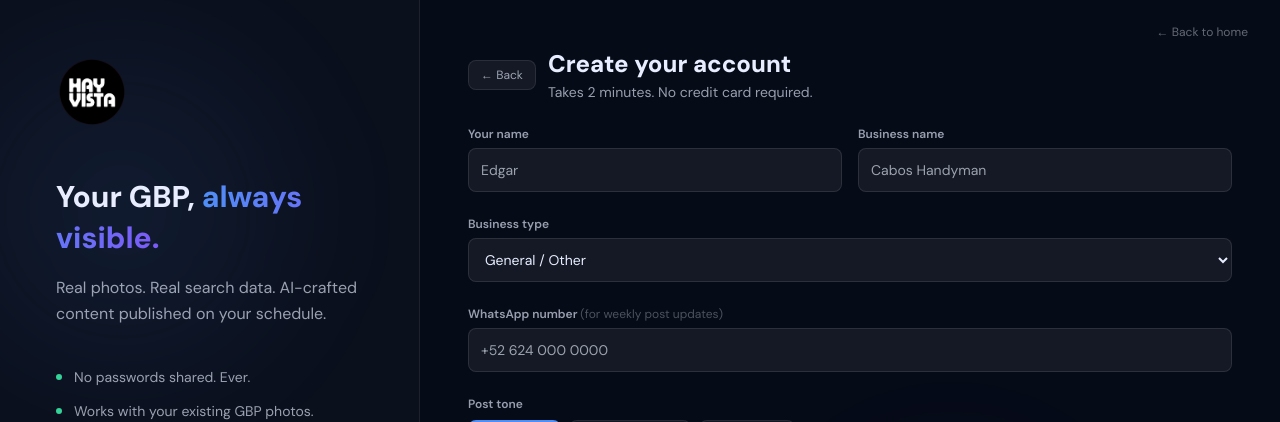
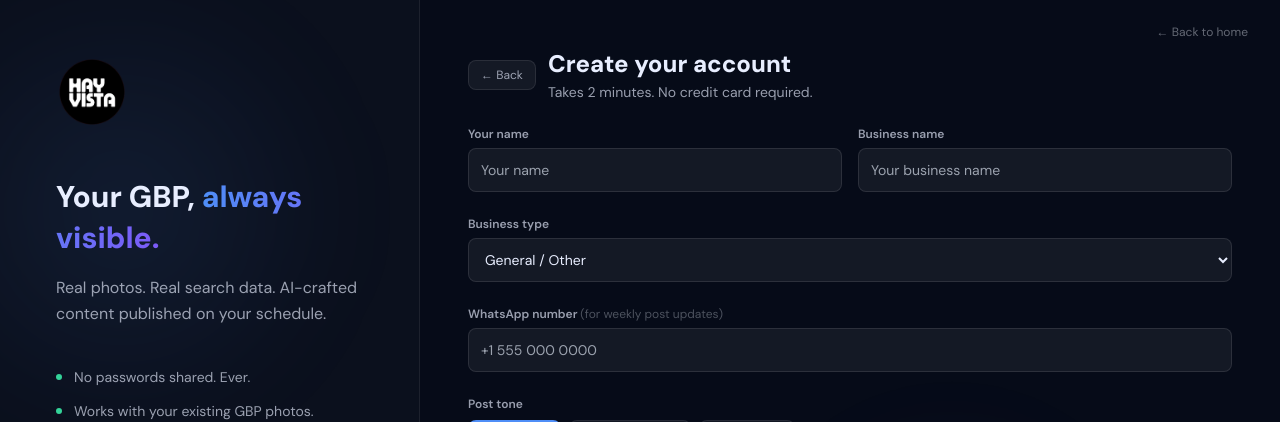
Before and after one commit to edgpac/ranky, a React (Vite) app: page /signup in a window 1280 px wide. Both pictures are taken after a click on the button 1044 px from the left and 257 px from the top of the page. Shown: the top 422 px of the page. Built offline with nearby package versions, Linux system fonts and the light colour scheme.

Commit message:
fix: replace personal placeholder text with generic examples

```diff
--- a/src/components/tabs/EditProfileTab.tsx
+++ b/src/components/tabs/EditProfileTab.tsx
@@ -256,7 +256,7 @@ export default function EditProfileTab({ client, onClientUpdated }: Props) {
                 style={inputStyle}
                 value={whatsapp}
                 onChange={(e) => setWhatsapp(e.target.value)}
-                placeholder="+52 624 000 0000"
+                placeholder="+1 555 000 0000"
                 type="tel"
               />
             </div>
@@ -266,7 +266,7 @@ export default function EditProfileTab({ client, onClientUpdated }: Props) {
                 style={inputStyle}
                 value={city}
                 onChange={(e) => setCity(e.target.value)}
-                placeholder="Cabo San Lucas"
+                placeholder="City or service area"
               />
             </div>
           </div>
--- a/src/pages/SignupPage.tsx
+++ b/src/pages/SignupPage.tsx
@@ -245,7 +245,7 @@ export default function SignupPage() {
                     <input
                       className="h-11 px-3 rounded-lg text-sm outline-none"
                       style={inputStyle}
-                      placeholder="Edgar"
+                      placeholder="Your name"
                       value={form.name}
                       onChange={(e) => updateForm({ name: e.target.value })}
                     />
@@ -255,7 +255,7 @@ export default function SignupPage() {
                     <input
                       className="h-11 px-3 rounded-lg text-sm outline-none"
                       style={inputStyle}
-                      placeholder="Cabos Handyman"
+                      placeholder="Your business name"
                       value={form.businessName}
                       onChange={(e) => updateForm({ businessName: e.target.value })}
                     />
@@ -285,7 +285,7 @@ export default function SignupPage() {
                   <input
                     className="h-11 px-3 rounded-lg text-sm outline-none"
                     style={inputStyle}
-                    placeholder="+52 624 000 0000"
+                    placeholder="+1 555 000 0000"
                     value={form.whatsapp}
                     onChange={(e) => updateForm({ whatsapp: e.target.value })}
                   />
```
